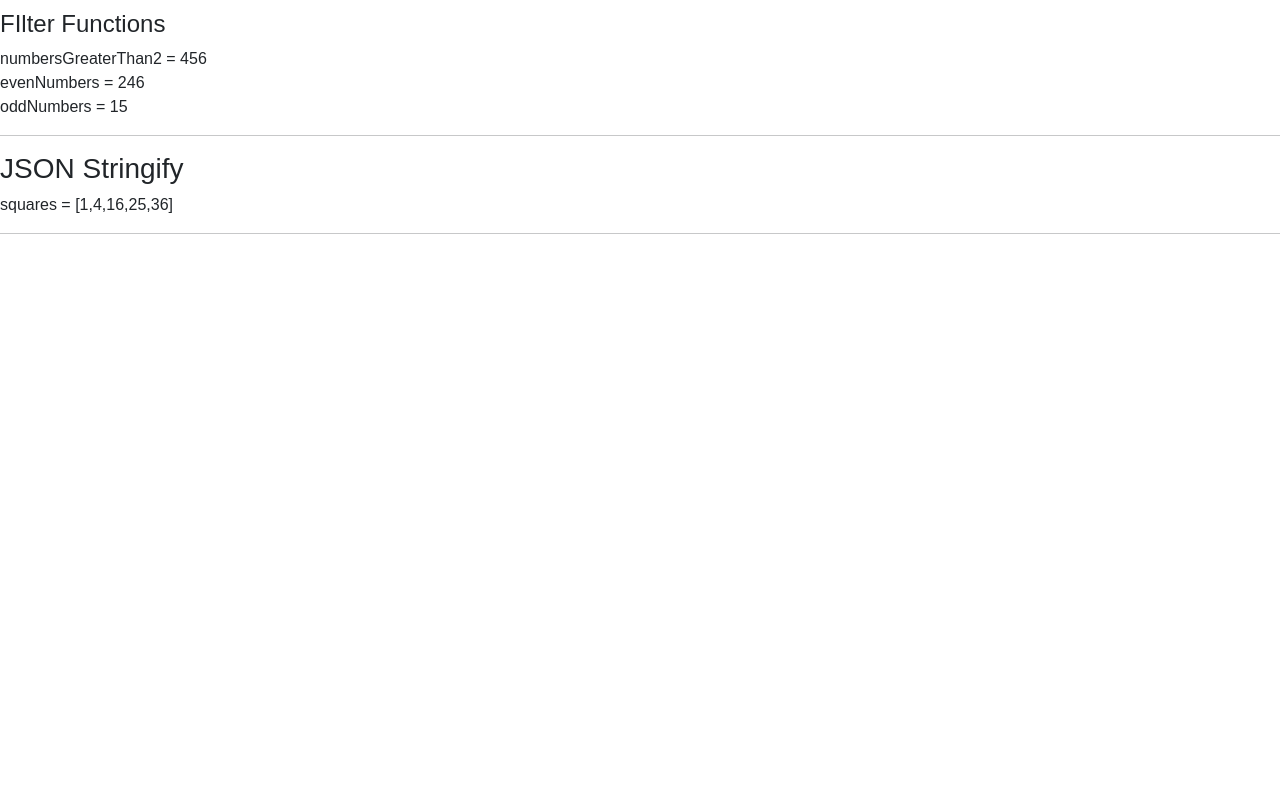
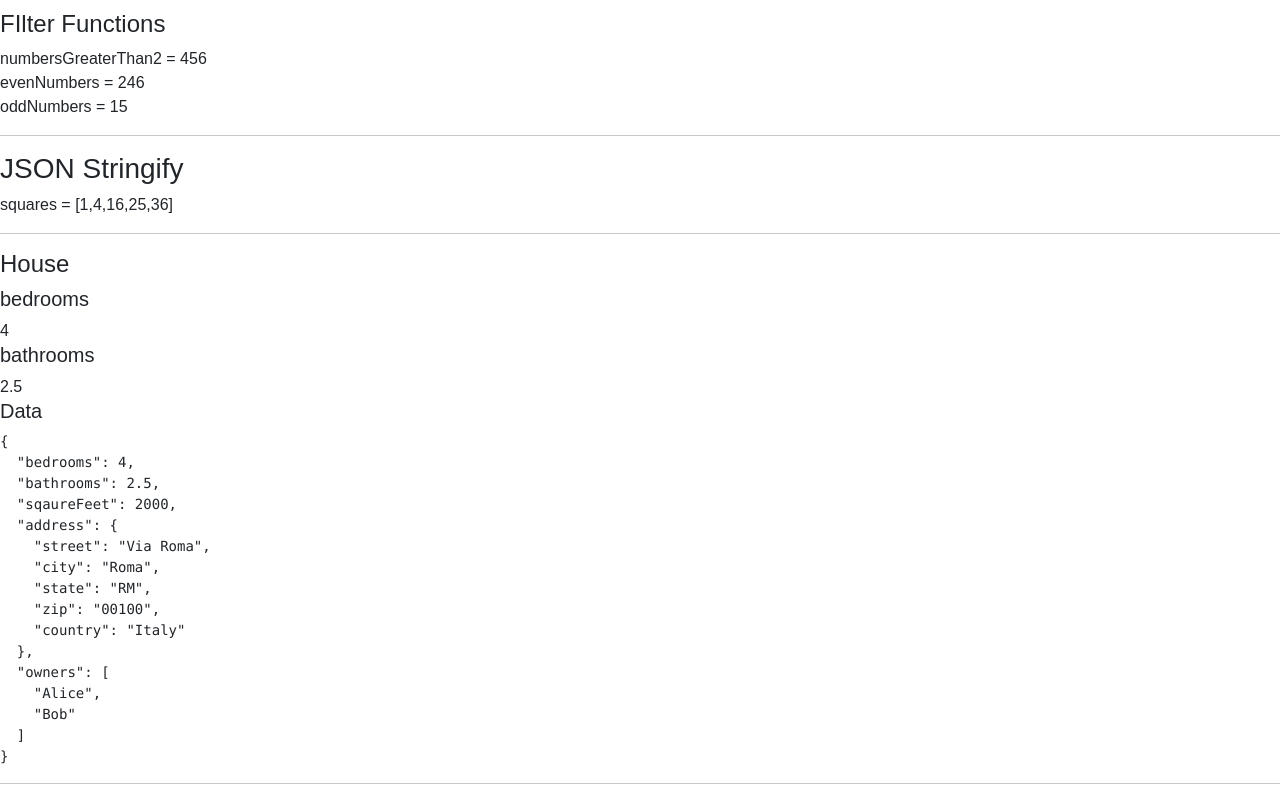
Before and after one commit to abbyelbaum/kambaz-react-web-app, a React (Vite) app: page /#/Labs/Lab3 in a window 1280 px wide. Shown: the part 2772-3572 px from the top of the page. Before the commit the page ends 3022 px from the top, so only its background shows below. Built offline with nearby package versions, Linux system fonts and the light colour scheme.

Commit message:
JavaScript Object Notation (JSON)

```diff
--- /dev/null
+++ b/src/Labs/Lab3/House.tsx
@@ -0,0 +1,25 @@
+export default function House() {
+    const house = {
+        bedrooms: 4,
+        bathrooms: 2.5,
+        sqaureFeet: 2000,
+        address: {
+            street: "Via Roma",
+            city: "Roma",
+            state: "RM",
+            zip: "00100",
+            country: "Italy",
+        },
+        owners: ["Alice", "Bob"],
+    };
+    return (
+        <div id="wd-house">
+            <h4>House</h4>
+            <h5>bedrooms</h5>{house.bedrooms}
+            <h5>bathrooms</h5>{house.bathrooms}
+            <h5>Data</h5>
+            <pre>{JSON.stringify(house, null, 2)}</pre>
+            <hr/>
+        </div>
+    );
+}
--- a/src/Labs/Lab3/index.tsx
+++ b/src/Labs/Lab3/index.tsx
@@ -18,6 +18,7 @@
 import FindIndex from "./FindIndex";
 import FilterFunction from "./FIlterFunction";
 import JsonStringify from "./JsonStringify";
+import House from "./House";
 
 export default function Lab3() {
     return (
@@ -43,6 +44,7 @@
             <FindIndex/>
             <FilterFunction/>
             <JsonStringify/>
+            <House/>
         </div>
     );
 }
```
